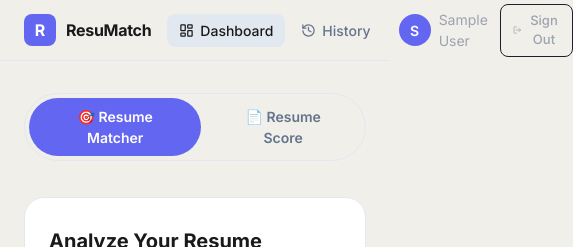
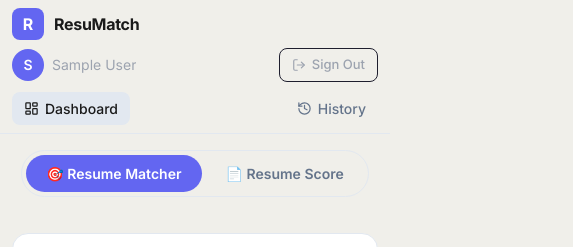
Before and after one commit to chiraggupta777/resumatch, a React (Vite) app in the folder project/: page /dashboard in a window 390 px wide. Shown: the top 247 px of the page, 573 px wide, since content can reach past the window. Built offline with nearby package versions, Linux system fonts and the light colour scheme; no server answers; sample sign-in values are in the browser's storage.

Commit message:
Improve responsive layout and mobile navigation

```diff
--- a/project/src/components/MatchResultPanel.tsx
+++ b/project/src/components/MatchResultPanel.tsx
@@ -81,7 +81,7 @@ export default function MatchResultPanel({ result, onReset, displayJobTitle }: M
   const headingTitle = displayJobTitle?.trim() || result.jobTitle || 'this role';
 
   return (
-    <div style={{ display: 'flex', flexDirection: 'column', gap: 16 }}>
+    <div style={{ display: 'flex', flexDirection: 'column', gap: 16, width: '100%', minWidth: 0 }}>
       {/* Match Score */}
       <Card>
         <div style={{ display: 'flex', flexDirection: 'column', alignItems: 'center', gap: 6, marginBottom: 16 }}>
@@ -110,7 +110,7 @@ export default function MatchResultPanel({ result, onReset, displayJobTitle }: M
       {/* ATS Keywords */}
       <Card>
         <SectionHeading>🔍 ATS Keywords</SectionHeading>
-        <div style={{ display: 'grid', gridTemplateColumns: '1fr 1fr', gap: 16 }}>
+        <div className="result-grid-two">
           <div>
             <p style={{ margin: '0 0 8px', fontSize: 12, color: '#64748b', fontWeight: 500 }}>Found in your resume</p>
             <div style={{ display: 'flex', flexWrap: 'wrap', gap: 6 }}>
@@ -154,7 +154,7 @@ export default function MatchResultPanel({ result, onReset, displayJobTitle }: M
       {result.suggestions.length > 0 && (
         <Card>
           <SectionHeading>💡 How to Improve</SectionHeading>
-          <div style={{ display: 'flex', flexDirection: 'column', gap: 8 }}>
+          <div style={{ display: 'flex', flexDirection: 'column', gap: 8, minWidth: 0 }}>
             {result.suggestions.map((s, i) => (
               <SuggestionRow key={i} index={i + 1} text={s} />
             ))}
--- a/project/src/components/Navbar.tsx
+++ b/project/src/components/Navbar.tsx
@@ -25,17 +25,8 @@ export default function Navbar() {
       backdropFilter: 'blur(12px)',
       borderBottom: '1px solid #e2e8f0',
     }}>
-      <div style={{
-        maxWidth: 1200,
-        margin: '0 auto',
-        padding: '0 24px',
-        height: 60,
-        display: 'flex',
-        alignItems: 'center',
-        justifyContent: 'space-between',
-        gap: 16,
-      }}>
-        <Link to="/dashboard" style={{ textDecoration: 'none', display: 'flex', alignItems: 'center', gap: 10 }}>
+      <div className="navbar-shell">
+        <Link to="/dashboard" style={{ textDecoration: 'none', display: 'flex', alignItems: 'center', gap: 10, minWidth: 0 }}>
           <div style={{
             width: 32,
             height: 32,
@@ -52,7 +43,7 @@ export default function Navbar() {
           <span style={{ fontWeight: 700, fontSize: 16, color: '#1a1a1a', letterSpacing: '-0.3px' }}>ResuMatch</span>
         </Link>
 
-        <div style={{ display: 'flex', alignItems: 'center', gap: 4 }}>
+        <div className="navbar-links">
           <NavLink to="/dashboard" active={isActive('/dashboard')}>
             <LayoutDashboard size={15} />
             Dashboard
@@ -63,10 +54,10 @@ export default function Navbar() {
           </NavLink>
         </div>
 
-        <div style={{ display: 'flex', alignItems: 'center', gap: 12 }}>
+        <div className="navbar-actions">
           {user && (
             <>
-              <div style={{ display: 'flex', alignItems: 'center', gap: 8 }}>
+              <div style={{ display: 'flex', alignItems: 'center', gap: 8, minWidth: 0 }}>
                 <div style={{
                   width: 32,
                   height: 32,
@@ -82,7 +73,7 @@ export default function Navbar() {
                 }}>
                   {user.name?.charAt(0).toUpperCase() || 'U'}
                 </div>
-                <span style={{ fontSize: 14, color: '#9ca3af' }}>
+                <span style={{ fontSize: 14, color: '#9ca3af', overflow: 'hidden', textOverflow: 'ellipsis', whiteSpace: 'nowrap' }}>
                   {user.name}
                 </span>
               </div>
--- a/project/src/components/ResumeUploader.tsx
+++ b/project/src/components/ResumeUploader.tsx
@@ -57,6 +57,7 @@ export default function ResumeUploader({ file, onFileChange, error }: ResumeUplo
           alignItems: 'center',
           gap: 10,
           padding: '14px 16px',
+          width: '100%',
           borderRadius: 10,
           border: '1px solid #22c55e',
           backgroundColor: 'rgba(34,197,94,0.05)',
@@ -87,6 +88,7 @@ export default function ResumeUploader({ file, onFileChange, error }: ResumeUplo
             border: `2px dashed ${isActive ? '#6366f1' : error ? '#ef4444' : '#1e1e2e'}`,
             backgroundColor: isActive ? 'rgba(99,102,241,0.04)' : 'transparent',
             padding: '32px 20px',
+            width: '100%',
             display: 'flex',
             flexDirection: 'column',
             alignItems: 'center',
--- a/project/src/components/ScoreResultPanel.tsx
+++ b/project/src/components/ScoreResultPanel.tsx
@@ -105,7 +105,7 @@ export default function ScoreResultPanel({ result, onReset }: ScoreResultPanelPr
   const color = scoreColor(result.overallScore);
 
   return (
-    <div style={{ display: 'flex', flexDirection: 'column', gap: 16, maxWidth: 600, margin: '0 auto', width: '100%' }}>
+    <div style={{ display: 'flex', flexDirection: 'column', gap: 16, maxWidth: 600, margin: '0 auto', width: '100%', minWidth: 0 }}>
       {/* Overall Score */}
       <Card>
         <div style={{ display: 'flex', flexDirection: 'column', alignItems: 'center', gap: 6, marginBottom: 16 }}>
@@ -133,7 +133,7 @@ export default function ScoreResultPanel({ result, onReset }: ScoreResultPanelPr
       {/* Sub Scores */}
       <Card>
         <h3 style={{ margin: '0 0 14px', fontSize: 15, fontWeight: 600, color: '#1a1a1a' }}>Score Breakdown</h3>
-        <div style={{ display: 'grid', gridTemplateColumns: 'repeat(2, 1fr)', gap: 10 }}>
+        <div className="result-grid-two">
           <SubScoreCard label="📝 Content Quality" score={result.contentScore} />
           <SubScoreCard label="🎯 Impact & Achievements" score={result.impactScore} />
           <SubScoreCard label="🔑 Keyword Density" score={result.keywordScore} />
--- a/project/src/index.css
+++ b/project/src/index.css
@@ -69,9 +69,183 @@ body {
   animation: blink 1s step-end infinite;
 }
 
+.page-shell {
+  width: 100%;
+  max-width: 1100px;
+  margin: 0 auto;
+  padding: 32px 24px;
+}
+
+.page-shell.history-page-shell {
+  max-width: 800px;
+}
+
+.dashboard-panel {
+  width: 100%;
+  min-width: 0;
+  background-color: #ffffff;
+  border: 1px solid #e2e8f0;
+  border-radius: 20px;
+  padding: 28px 24px;
+}
+
+.match-grid {
+  display: grid;
+  grid-template-columns: minmax(0, 1fr) minmax(0, 1fr);
+  gap: 24px;
+  align-items: start;
+}
+
+.match-grid > div {
+  min-width: 0;
+  width: 100%;
+}
+
+.navbar-shell {
+  max-width: 1200px;
+  margin: 0 auto;
+  padding: 0 24px;
+  min-height: 60px;
+  display: flex;
+  align-items: center;
+  justify-content: space-between;
+  gap: 12px;
+  flex-wrap: wrap;
+}
+
+.navbar-links {
+  display: flex;
+  align-items: center;
+  gap: 4px;
+  flex-wrap: wrap;
+}
+
+.navbar-actions {
+  display: flex;
+  align-items: center;
+  gap: 12px;
+  flex-wrap: wrap;
+  margin-left: auto;
+}
+
+.result-grid-two {
+  display: grid;
+  grid-template-columns: repeat(2, minmax(0, 1fr));
+  gap: 16px;
+}
+
+.score-value {
+  font-size: 72px;
+}
+
+.history-card-button {
+  width: 100%;
+  padding: 18px 20px;
+  display: flex;
+  align-items: center;
+  gap: 12px;
+  background: none;
+  border: none;
+  cursor: pointer;
+  text-align: left;
+}
+
+.history-clear {
+  width: auto;
+}
+
+@media (max-width: 1023px) {
+  .match-grid {
+    grid-template-columns: 1fr;
+  }
+}
+
 @media (max-width: 768px) {
-  .match-grid {
-    grid-template-columns: 1fr !important;
+  body {
+    overflow-x: hidden;
+  }
+
+  .page-shell {
+    padding: 20px 16px;
+  }
+
+  .dashboard-panel {
+    padding: 20px 16px;
+    border-radius: 16px;
+  }
+
+  .navbar-shell {
+    padding: 10px 14px;
+    min-height: auto;
+    gap: 8px;
+  }
+
+  .navbar-links {
+    width: 100%;
+    justify-content: space-between;
+    order: 2;
+  }
+
+  .navbar-actions {
+    width: 100%;
+    justify-content: space-between;
+    margin-left: 0;
+    order: 1;
+    padding-bottom: 2px;
+  }
+
+  .result-grid-two {
+    grid-template-columns: 1fr;
+  }
+
+  .score-value {
+    font-size: 56px;
+  }
+
+  .history-card-button {
+    flex-wrap: wrap;
+    padding: 16px 16px;
+  }
+
+  .history-clear {
+    width: 100%;
+  }
+}
+
+@media (max-width: 480px) {
+  .navbar-shell {
+    padding: 8px 12px;
+  }
+
+  .navbar-links {
+    gap: 4px;
+  }
+
+  .navbar-links a {
+    padding: 6px 8px;
+    font-size: 13px;
+  }
+
+  .navbar-actions {
+    gap: 8px;
+  }
+
+  .navbar-actions > button {
+    padding: 6px 10px;
+  }
+
+  .navbar-actions > div > span {
+    max-width: 90px;
+  }
+}
+
+@media (max-width: 480px) {
+  .page-shell {
+    padding: 16px 12px;
+  }
+
+  .dashboard-panel {
+    padding: 16px 12px;
   }
 }
 
--- a/project/src/pages/Dashboard.tsx
+++ b/project/src/pages/Dashboard.tsx
@@ -247,9 +247,9 @@ export default function Dashboard() {
   return (
     <div style={{ backgroundColor: '#f0efea', minHeight: '100vh' }}>
       <Navbar />
-      <div style={{ maxWidth: 1100, margin: '0 auto', padding: '32px 24px' }}>
+      <div className="page-shell">
         {/* Mode tabs */}
-        <div style={{ display: 'flex', justifyContent: 'center', marginBottom: 36 }}>
+        <div style={{ display: 'flex', justifyContent: 'center', marginBottom: 36, width: '100%' }}>
           <div style={{
             display: 'inline-flex',
             gap: 4,
@@ -257,6 +257,8 @@ export default function Dashboard() {
             borderRadius: 999,
             backgroundColor: '#f0efea',
             border: '1px solid #e2e8f0',
+            flexWrap: 'wrap',
+            justifyContent: 'center',
           }}>
             <TabButton active={mode === 'match'} onClick={() => { setMode('match'); resetAll(); }}>
               🎯 Resume Matcher
@@ -324,20 +326,14 @@ function MatchMode(props: MatchModeProps) {
   const showResults = props.streaming || props.matchResult;
 
   return (
-    <div style={{
-      display: 'grid',
-      gridTemplateColumns: showResults ? '1fr 1fr' : '1fr',
-      gap: 24,
-      alignItems: 'start',
-    }}
-    className="match-grid">
+    <div
+      className="match-grid"
+      style={{
+        gridTemplateColumns: showResults ? 'minmax(0, 1fr) minmax(0, 1fr)' : 'minmax(0, 1fr)',
+      }}
+    >
       {/* Left panel */}
-      <div style={{
-        backgroundColor: '#ffffff',
-        border: '1px solid #e2e8f0',
-        borderRadius: 20,
-        padding: '28px 24px',
-      }}>
+      <div className="dashboard-panel">
         <h2 style={{ margin: '0 0 6px', fontSize: 20, fontWeight: 700, color: '#1a1a1a' }}>Analyze Your Resume</h2>
         <p style={{ margin: '0 0 24px', fontSize: 14, color: '#64748b', lineHeight: 1.6 }}>
           Upload your PDF and paste the job description to get your AI match report.
@@ -394,7 +390,7 @@ function MatchMode(props: MatchModeProps) {
 
       {/* Right panel */}
       {showResults && (
-        <div>
+        <div style={{ width: '100%', minWidth: 0 }}>
           {props.streaming ? (
             <StreamingPanel stage={props.streamStage} text="" />
           ) : props.matchResult ? (
@@ -414,18 +410,13 @@ interface ScoreModeProps {
 
 function ScoreMode(props: ScoreModeProps) {
   return (
-    <div style={{ maxWidth: 560, margin: '0 auto' }}>
+    <div style={{ maxWidth: 560, margin: '0 auto', width: '100%' }}>
       {props.streaming ? (
         <StreamingPanel stage={props.streamStage} text="" />
       ) : props.scoreResult ? (
         <ScoreResultPanel result={props.scoreResult} onReset={props.onReset} />
       ) : (
-        <div style={{
-          backgroundColor: '#ffffff',
-          border: '1px solid #e2e8f0',
-          borderRadius: 20,
-          padding: '32px 28px',
-        }}>
+        <div className="dashboard-panel" style={{ maxWidth: 560, margin: '0 auto' }}>
           <h2 style={{ margin: '0 0 8px', fontSize: 20, fontWeight: 700, color: '#1a1a1a', textAlign: 'center' }}>
             Get Your Resume Score
           </h2>
--- a/project/src/pages/History.tsx
+++ b/project/src/pages/History.tsx
@@ -88,7 +88,7 @@ export default function History() {
   return (
     <div style={{ backgroundColor: '#f0efea', minHeight: '100vh' }}>
       <Navbar />
-      <div style={{ maxWidth: 800, margin: '0 auto', padding: '32px 24px' }}>
+      <div className="page-shell history-page-shell">
 <div style={{ marginBottom: 28, display: 'flex', alignItems: 'center', justifyContent: 'space-between', gap: 16, flexWrap: 'wrap' }}>
         <div>
           <h1 style={{ margin: '0 0 6px', fontSize: 26, fontWeight: 700, color: '#1a1a1a', letterSpacing: '-0.5px' }}>
@@ -126,6 +126,8 @@ export default function History() {
           border: '1px solid #e2e8f0',
           borderRadius: 10,
           width: 'fit-content',
+          flexWrap: 'wrap',
+          maxWidth: '100%',
         }}>
           <FilterTab active={filter === 'all'} onClick={() => setFilter('all')}>All</FilterTab>
           <FilterTab active={filter === 'match'} onClick={() => setFilter('match')}>Resume Matcher</FilterTab>
```
Also changed, not shown: project/src/components/HistoryCard.tsx (+3 -6 lines).
